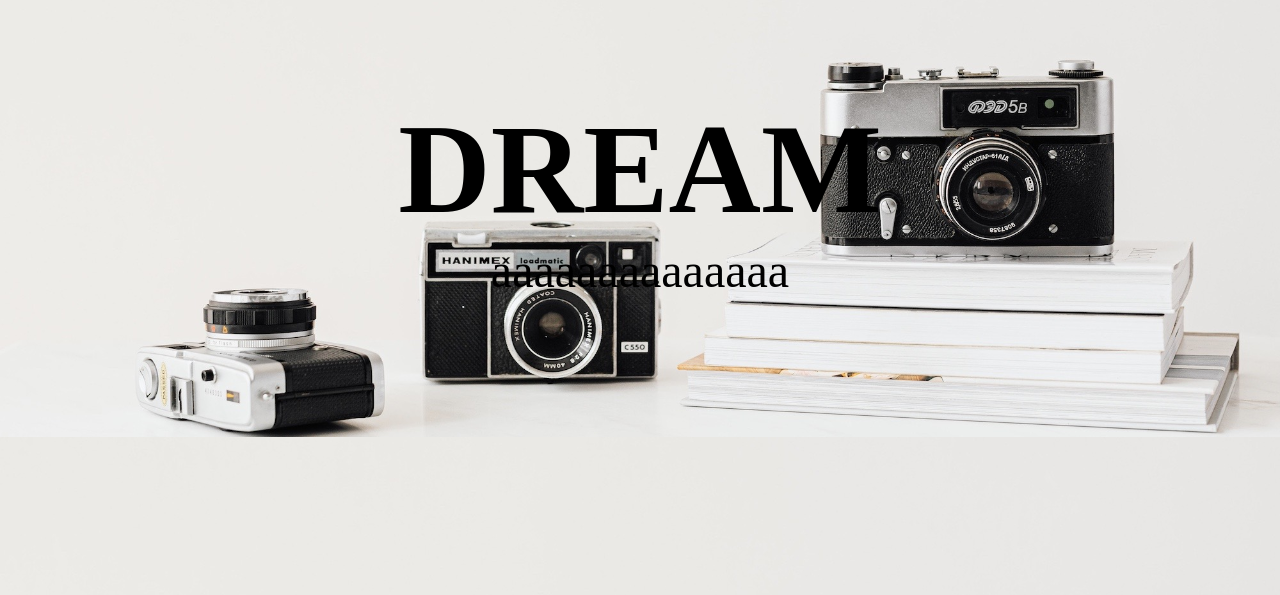
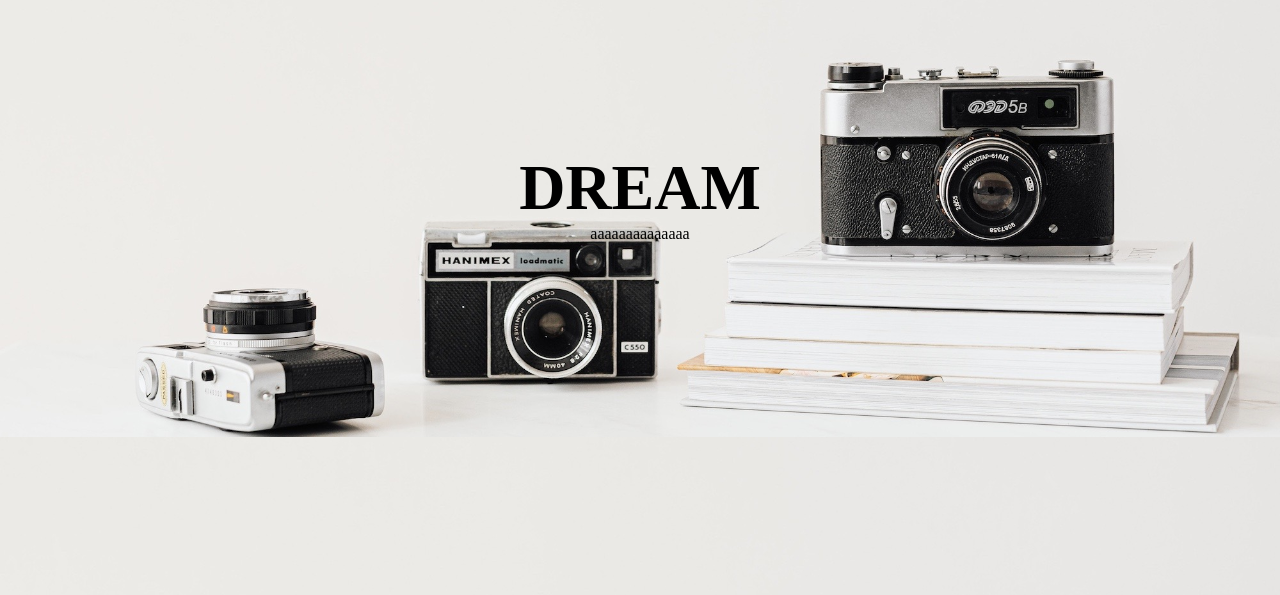
Before and after one commit to taichi98925/practice4, a plain HTML site: page index.html in a window 1280 px wide. Shown: the part 203-798 px from the top of the page. Drawn offline with Linux system fonts and the light colour scheme.

Commit message:
Update style.css

```diff
--- a/style.css
+++ b/style.css
@@ -60,3 +60,7 @@ p {
 .item:hover img {
   transform: scale3d(1.1, 1.1, 1);
 }
+@media screen and (min-width: 768px) {
+  h1{font-size:4em;}
+  p{font-size:1em;}
+  .item{width:50%;}}
```
